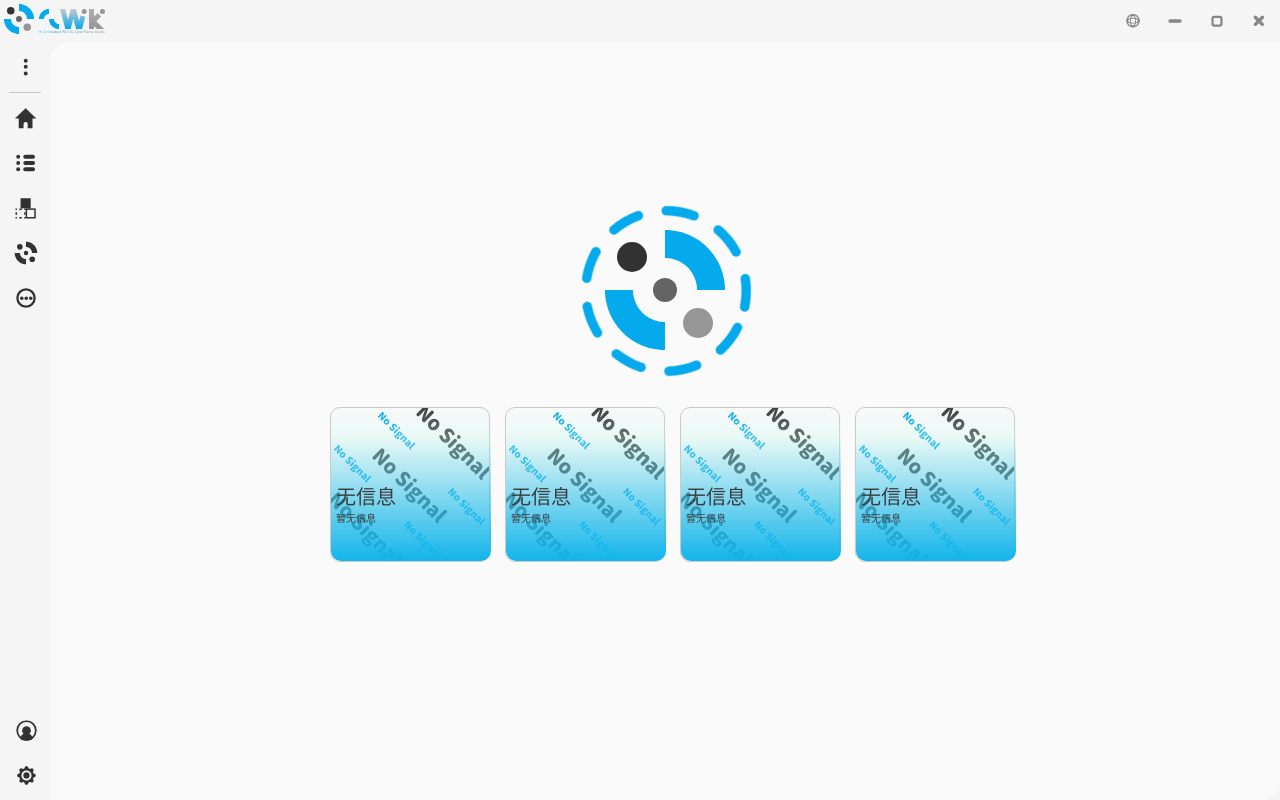
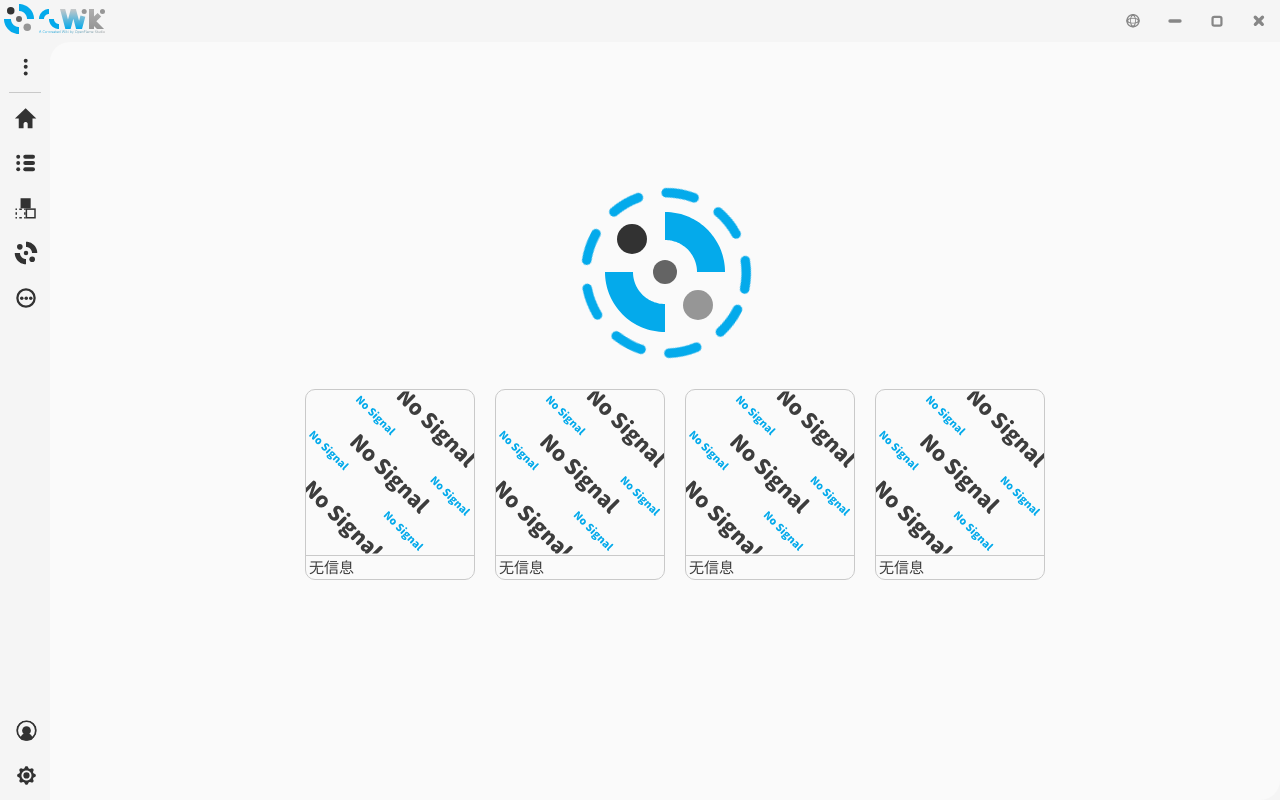
Before and after one commit to StellarNexusNetwork/ccwiki, a Vue app: page / in a window 1280 px wide. Built offline with nearby package versions, Linux system fonts and the light colour scheme; a web font is replaced by a local one.

Commit message:
feat: 更新了App.vue和HomeView.vue文件，对UI进行了调整和优化。

```diff
--- a/src/App.vue
+++ b/src/App.vue
@@ -28,6 +28,7 @@
   user-select: none;
   transition-duration: 0.3s;
   z-index: 99998;
+  background-color: #F5F5F5;
 }
 
 .navigationBar {
@@ -39,6 +40,7 @@
   user-select: none;
   transition-duration: 0.3s;
   z-index: 99997;
+  background-color: #F5F5F5;
 }
 
 .mainDiv {
--- a/src/views/HomeView.vue
+++ b/src/views/HomeView.vue
@@ -7,24 +7,24 @@
             </div>
             <div class='newsList'>
                 <div class="newsDiv" style="margin-right: 0px;">
-                    <img class='background' src="/static/home/svg/NotFind.svg" alt='' width='auto' height='120px' draggable="false">
+                    <img class='image' src="/static/home/svg/NotFind.svg" alt='' draggable="false">
                     <div class="text">无信息</div>
-                    <div class="mainText">暂无信息</div>
+                    <!-- <div class="mainText">暂无信息</div> -->
                 </div>
                 <div class="newsDiv">
-                    <img class='background' src="/static/home/svg/NotFind.svg" alt='' width='auto' height='120px' draggable="false">
+                    <img class='image' src="/static/home/svg/NotFind.svg" alt='' draggable="false">
                     <div class="text">无信息</div>
-                    <div class="mainText">暂无信息</div>
+                    <!-- <div class="mainText">暂无信息</div> -->
                 </div>
                 <div class="newsDiv">
-                    <img class='background' src="/static/home/svg/NotFind.svg" alt='' width='auto' height='120px' draggable="false">
+                    <img class='image' src="/static/home/svg/NotFind.svg" alt='' draggable="false">
                     <div class="text">无信息</div>
-                    <div class="mainText">暂无信息</div>
+                    <!-- <div class="mainText">暂无信息</div> -->
                 </div>
                 <div class="newsDiv">
-                    <img class='background' src="/static/home/svg/NotFind.svg" alt='' width='auto' height='120px' draggable="false">
+                    <img class='image' src="/static/home/svg/NotFind.svg" alt='' draggable="false">
                     <div class="text">无信息</div>
-                    <div class="mainText">暂无信息</div>
+                    <!-- <div class="mainText">暂无信息</div> -->
                 </div>
             </div>
             <div class="updataList"></div>
@@ -63,14 +63,16 @@
 }
 
 .Div .home .newsList .newsDiv {
+    display: flex;
+    flex-direction: column;
     border: 1px solid #c9c9c9;
     border-radius: 10px;
-    width: 160px;
-    height: 155px;
-    margin-left: 15px;
+    width: 170px;
+    /* height: 155px; */
+    margin-left: 20px;
 }
 
-.Div .home .newsList .newsDiv::after {
+/* .Div .home .newsList .newsDiv::after {
     content: "";
     width: 160px;
     height: 155px;
@@ -79,42 +81,29 @@
     border-radius: 10px;
     background: linear-gradient(0deg, #12b4ea 0%, rgba(200, 248, 237, 0.3169) 80%, rgba(255, 255, 255, 0) 100%);
     pointer-events: none;
-    /* 确保覆盖层不会干扰图片的交互 */
-}
+    /* 确保覆盖层不会干扰图片的交互
+} */
 
-.Div .home .newsList .newsDiv .background {
+.Div .home .newsList .newsDiv .image {
     width: 100%;
     height: 100%;
     display: block;
+    border-width: 0px 0px 1px 0px;
+    border-style: solid;
+    border-color: #c9c9c9;
 }
 
 
 
 .Div .home .newsList .newsDiv .text {
-    width: 150px;
-    position: absolute;
-    margin-top: -80px;
-    margin-left: 5px;
-    z-index: 2;
     font-family: RHRCN-H;
-    font-size: 20px;
+    font-size: 15px;
     color: #3c3c3c;
+    padding-left: 3PX;
+    padding-right: 3PX;
+    padding-bottom: 2PX;
+    white-space: nowrap;
+    overflow: hidden;
     text-overflow: ellipsis;
 }
-
-.Div .home .newsList .newsDiv .mainText {
-    width: 150px;
-    height: 50px;
-    position: absolute;
-    margin-top: -50px;
-    margin-left: 5px;
-    z-index: 2;
-    font-family: RHRCN-H;
-    font-size: 10px;
-    color: #3c3c3c;
-    overflow: hidden;
-    /* text-overflow: ellipsis; */
-    word-break: break-all;
-    word-wrap: break-word;
-}
 </style>
```
